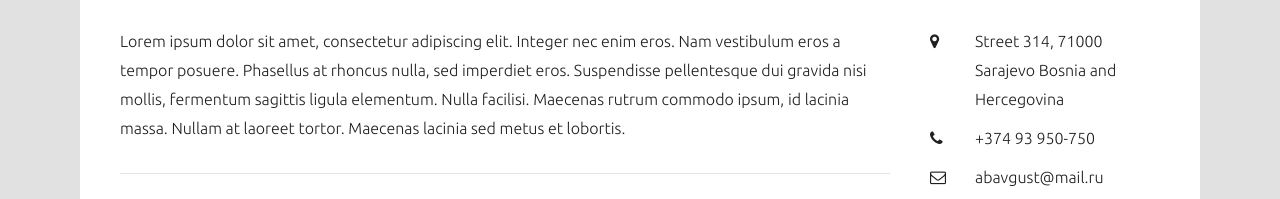
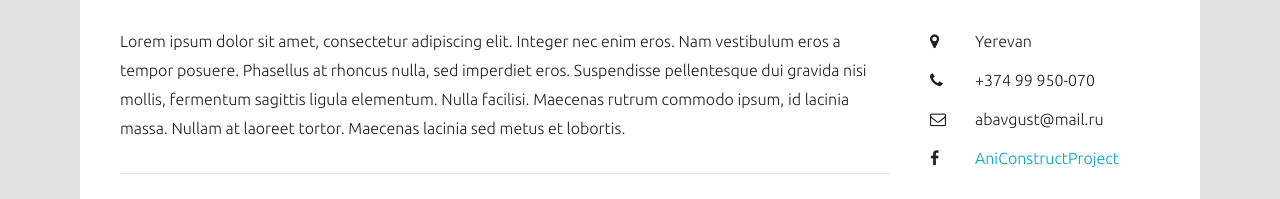
Before and after one commit to Jor2611/AniConstructProject, a website: page dist/contact.html in a window 1280 px wide. Shown: the part 391-590 px from the top of the page. Drawn offline with Linux system fonts and the light colour scheme.

Commit message:
Update contact.html
Changed user contact credentials

```diff
--- a/dist/contact.html
+++ b/dist/contact.html
@@ -133,8 +133,8 @@
 </div>
 <div class="col-3">
 <h3>Our address</h3>
-<div class="icon-text"><i class="fa fa-map-marker"></i><p>Street 314, 71000 Sarajevo Bosnia and Hercegovina</p></div>
-<div class="icon-text"><i class="fa fa-phone"></i><p>+374 93 950-750</p></div>
+<div class="icon-text"><i class="fa fa-map-marker"></i><p>Yerevan</p></div>
+<div class="icon-text"><i class="fa fa-phone"></i><p>+374 99 950-070</p></div>
 <div class="icon-text"><i class="fa fa-envelope-o"></i><p>abavgust@mail.ru</p></div>
 <div class="icon-text"><i class="fa fa-facebook"></i><p><a title="Our facebook page" href="https://www.facebook.com/aniconstructproject/">AniConstructProject</a></p></div>
 </div>
```
